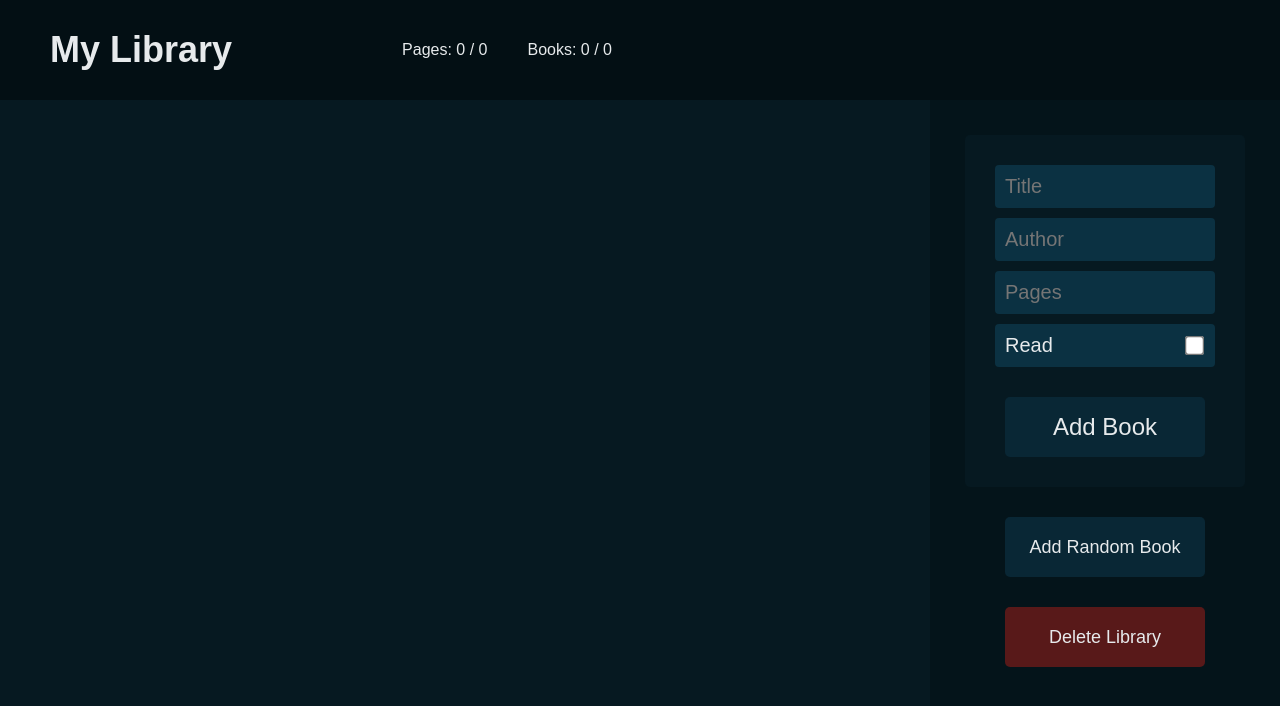
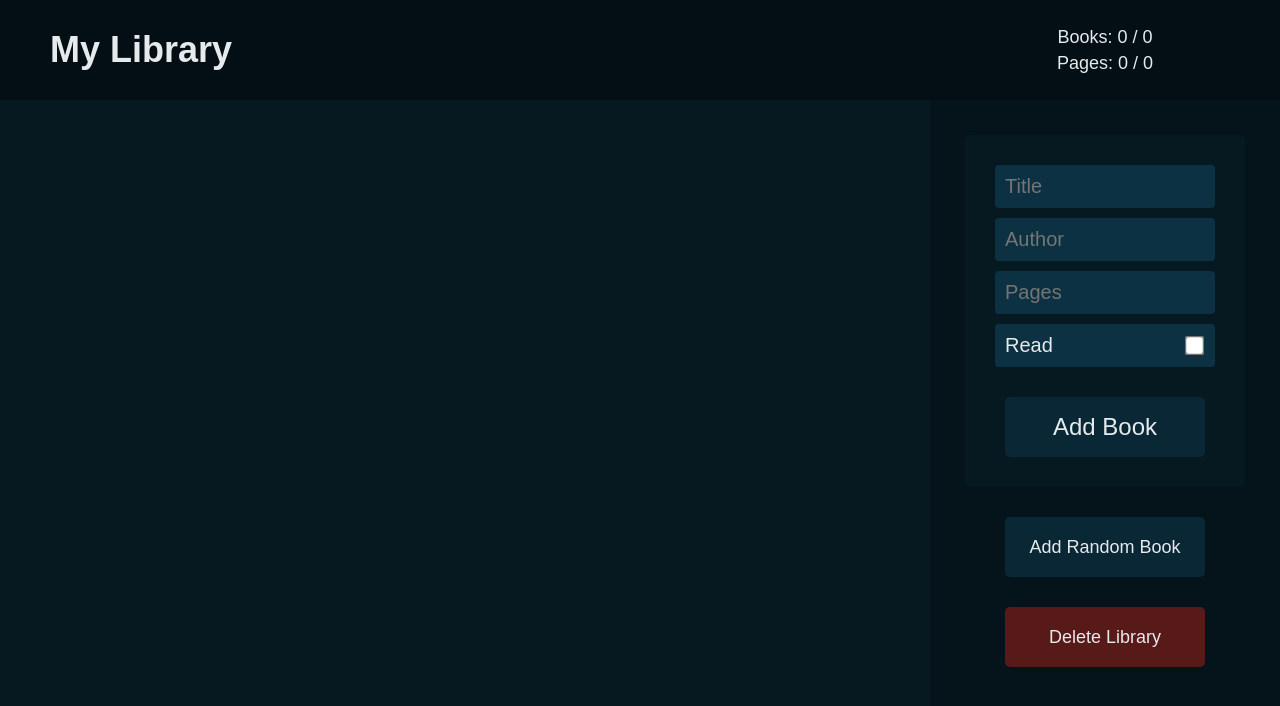
Before and after one commit to jktham/library, a plain HTML site: page index.html in a window 1280 px wide. Drawn offline with Linux system fonts and the light colour scheme.

Commit message:
Position info properly

```diff
--- a/main.css
+++ b/main.css
@@ -20,7 +20,6 @@
 }
 ::-webkit-scrollbar-track {
     background-color: var(--shelf-bg);
-    margin: 10px;
 }
 ::-webkit-scrollbar-thumb {
     box-shadow: inset 0 0 14px 14px var(--scrollbar);
@@ -45,26 +44,27 @@ body {
 }
 #nav-title {
     flex: 0 0 auto;
-    margin: 0px 50px;
+    text-align: center;
+    margin-left: 50px;
     font-size: 36px;
     font-weight: bold;
     color: var(--text);
 }
 #nav-info {
     display: flex;
-    flex: 1 0 auto;
+    flex-direction: column;
     align-items: center;
-    height: 100%;
-    margin: 0px 100px;
+    flex: 0 0 auto;
+    width: 350px;
+    margin-left: auto;
+}
+#info-books {
+    font-size: 18px;
+    color: var(--text);
 }
 #info-pages {
-    margin: 20px;
-    font-size: 16px;
-    color: var(--text);
-}
-#info-books {
-    margin: 20px;
-    font-size: 16px;
+    margin-top: 5px;
+    font-size: 18px;
     color: var(--text);
 }
 
--- a/main.js
+++ b/main.js
@@ -94,12 +94,10 @@ function addCards(lib) {
         let bookDelete = document.createElement("button");
         bookDelete.textContent = "✕";
         bookDelete.classList.add("book-delete");
-        bookDelete.dataset.index = i;
 
         let bookToggle = document.createElement("button");
         bookToggle.textContent = "🗏";
         bookToggle.classList.add("book-toggle");
-        bookToggle.dataset.index = i;
 
         shelf.appendChild(bookCard);
         bookCard.appendChild(bookLabel);
@@ -136,25 +134,25 @@ function addCards(lib) {
 }
 
 function addInfo(lib) {
+    let totalBooksRead = 0;
     let totalPages = 0;
     let totalPagesRead = 0;
-    let totalBooksRead = 0;
 
     for (let i=0; i<library.length; i++) {
+        totalBooksRead += lib[i].read;
         totalPages += lib[i].pages;
         totalPagesRead += lib[i].pages * lib[i].read;
-        totalBooksRead += lib[i].read;
     }
+
+    let infoBooks = document.createElement("span");
+    infoBooks.textContent = `Books: ${totalBooksRead} / ${lib.length}`;
+    infoBooks.id = "info-books";
+    navInfo.appendChild(infoBooks);
 
     let infoPages = document.createElement("span");
     infoPages.textContent = `Pages: ${totalPagesRead} / ${totalPages}`;
     infoPages.id = "info-pages";
     navInfo.appendChild(infoPages);
-
-    let infoBooks = document.createElement("span");
-    infoBooks.textContent = `Books: ${totalBooksRead} / ${lib.length}`;
-    infoBooks.id = "info-books";
-    navInfo.appendChild(infoBooks);
 }
 
 function setStorage(lib) {
```
